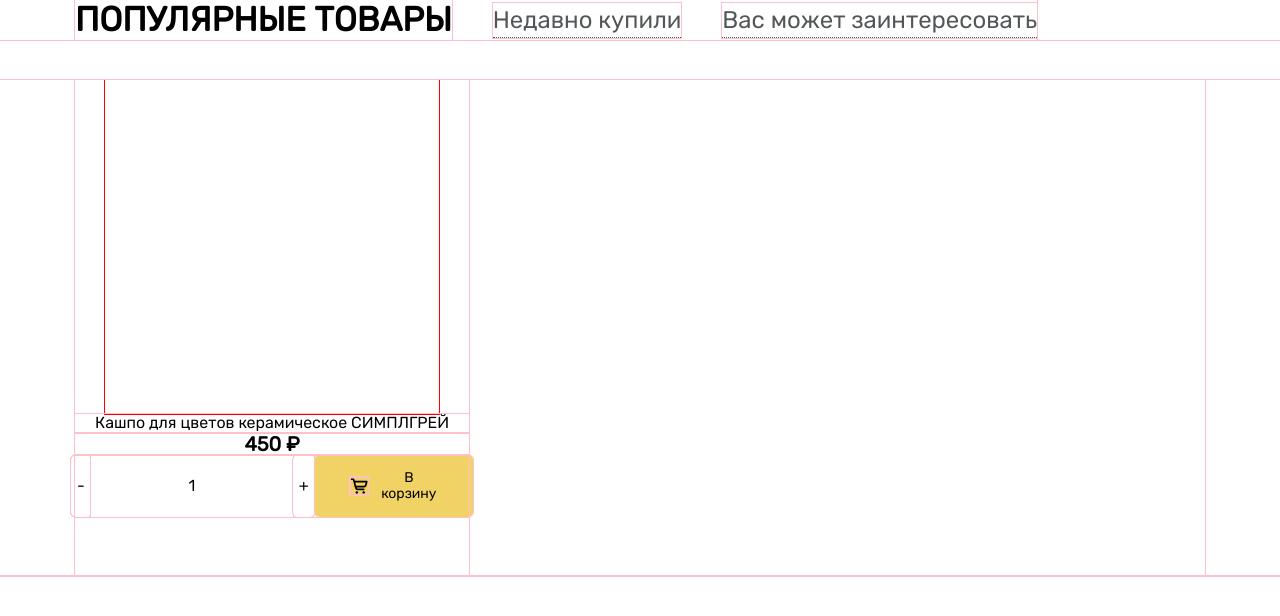
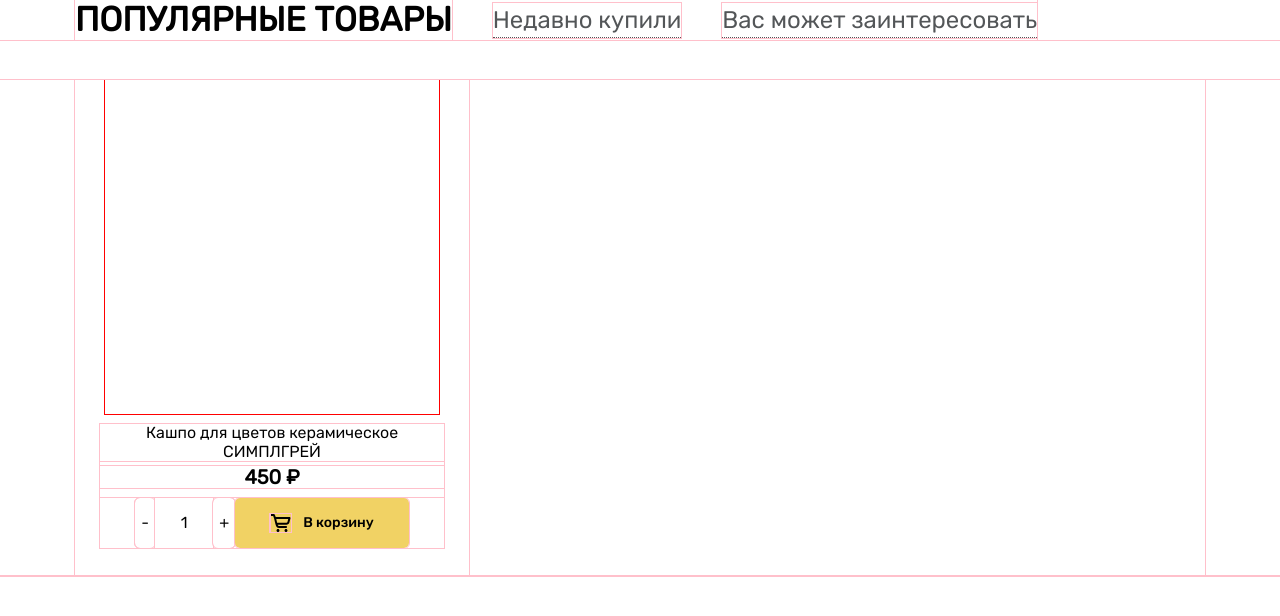
Before and after one commit to spartachesko/ProfitKit, a plain HTML site: page index.html in a window 1280 px wide. Drawn offline with Linux system fonts and the light colour scheme.

Commit message:
Draft версия карточки

```diff
--- a/css/products.css
+++ b/css/products.css
@@ -20,11 +20,14 @@
 }
 
 .products__card__descr{
-
+  margin: 10px 25px 25px 25px;
+  display: flex;
+  flex-direction: column;
 }
 
 .products__card__descr__name{
   text-align: center;
+  margin-bottom: 5px;
 }
 
 .products__card__descr__price{
@@ -32,6 +35,7 @@
   font-size: 20px;
   line-height: 22px;
   text-align: center;
+  margin-bottom: 10px;
 }
 
 .products__card__descr__add{
@@ -43,6 +47,8 @@
   display: flex;
   border-color: var(--light-white);
   border-radius: 5px;
+  width: 100px;
+  height: 50px;
 }
 
 .minus__item,
@@ -52,6 +58,7 @@
 
 .products__card__descr__add__qty__input{
   text-align: center;
+  width: 100%;
 }
 
 
@@ -60,9 +67,12 @@
   display: flex;
   background-color: var(--yellow);
   padding: 15px 35px ;
+  font-family: 'RubikMedium', sans-serif;
   font-weight: 500;
   font-size: 14px;
   align-items: center;
+  line-height: 16.59px;
+  color: var(--black);
 }
 
 .products__card__descr__add__cart__logo{
```
